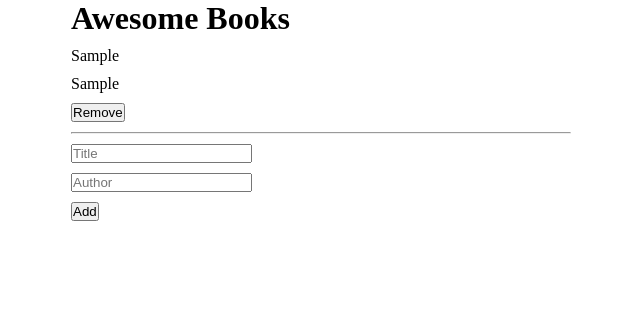
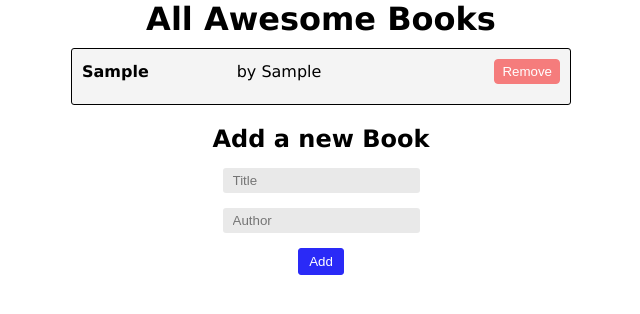
Before and after one commit to abrormukimov/awesome-lib, a plain HTML site: page index.html in a window 1280 px wide. Both pictures are taken after typing "Sample", "Sample" into the empty fields and a click on the button "Add". Shown: the whole page, without its empty margins (319-959 px from the left). Drawn offline with Linux system fonts and the light colour scheme.

Commit message:
Add style to improve the UI of the project

```diff
--- a/app.js
+++ b/app.js
@@ -14,7 +14,6 @@ class Book {
     const title = document.createElement('p');
     const author = document.createElement('p');
     const remove = document.createElement('button');
-    const hr = document.createElement('hr');
 
     bookSection.classList.add('book-section');
     title.classList.add('book-title');
@@ -23,14 +22,13 @@ class Book {
     remove.setAttribute('data-title', `${book.title}`);
 
     title.textContent = `${book.title}`;
-    author.textContent = `${book.author}`;
+    author.textContent = `by ${book.author}`;
     remove.textContent = 'Remove';
 
     booksCtn.appendChild(bookSection);
     bookSection.appendChild(title);
     bookSection.appendChild(author);
     bookSection.appendChild(remove);
-    bookSection.appendChild(hr);
   }
 
   static clearInput() {
@@ -79,10 +77,14 @@ form.addEventListener('submit', (e) => {
   e.preventDefault();
   const title = document.querySelector('.title').value;
   const author = document.querySelector('.author').value;
-  const book = new Book(title, author);
-  Book.render(book);
-  Book.saveToLocalStorage(book);
-  Book.clearInput();
+  if (title !== '') {
+    const book = new Book(title, author);
+    Book.render(book);
+    Book.saveToLocalStorage(book);
+    Book.clearInput();
+  } else {
+    alert("Please, enter the title and author of the book")
+  }
 });
 
 if (Book.myBooks) {
--- a/index.html
+++ b/index.html
@@ -10,8 +10,9 @@
 <body>
   <div class="container">
     <div class="books-ctn">
-      <h1>Awesome Books</h1>
+      <h1 class="main-title">All Awesome Books</h1>
     </div>
+    <div class="form-title">Add a new Book</div>
     <form id="form">
       <label>
         <input type="text" placeholder="Title" class="title">
--- a/style.css
+++ b/style.css
@@ -1,6 +1,7 @@
 html {
   width: 500px;
   margin: 0 auto;
+  font-family: Verdana, Geneva, Tahoma, sans-serif;
 }
 
 * {
@@ -11,4 +12,71 @@ html {
 
 #form * {
   display: block;
+  margin: 15px auto;
 }
+
+#form input, #form button {
+  padding: 5px 10px;
+  border: none;
+  border-radius: 3px;
+  outline: none;
+  background-color: rgb(233, 233, 233);
+}
+
+#form .add {
+  background-color: rgb(42, 42, 247);
+  color: white;
+  border: 1px solid rgb(42, 42, 247);
+}
+
+#form .add:hover {
+  color: blue;
+  font-weight: bold;
+  background-color: white;
+  cursor: pointer;
+}
+
+.form-title {
+  text-align: center;
+  font-weight: bold;
+  font-size: 24px;
+  margin-top: 20px;
+}
+
+.main-title {
+  text-align: center;
+}
+
+.book-section {
+  border: 1px solid black;
+  border-radius: 3px;
+  display: flex;
+  align-items: center;
+  background-color: rgb(244, 244, 244);
+  padding: 10px;
+}
+
+.book-title {
+  flex: 3;
+  font-weight: bold;
+}
+
+.book-author {
+  flex: 5;
+}
+
+.remove {
+  flex: 1;
+  border: 1px solid rgb(245, 124, 124);
+  border-radius: 4px;
+  background: rgb(245, 124, 124);
+  padding: 4px 6px;
+  color: white;
+}
+
+.remove:hover {
+  background: white;
+  color: red;
+  cursor: pointer;
+  border: 1px solid red;
+}
```
